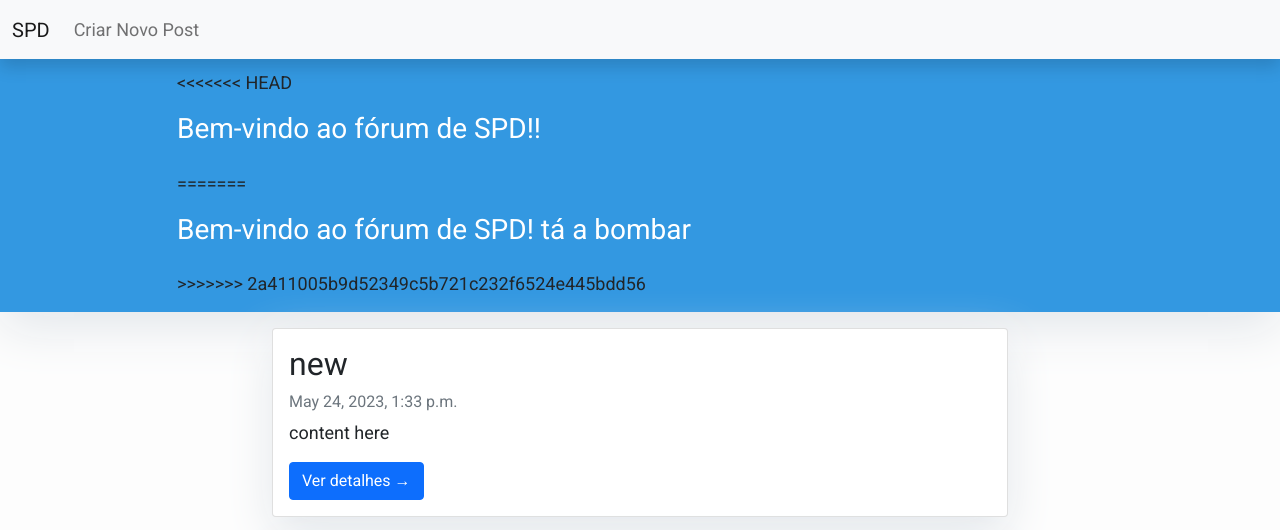
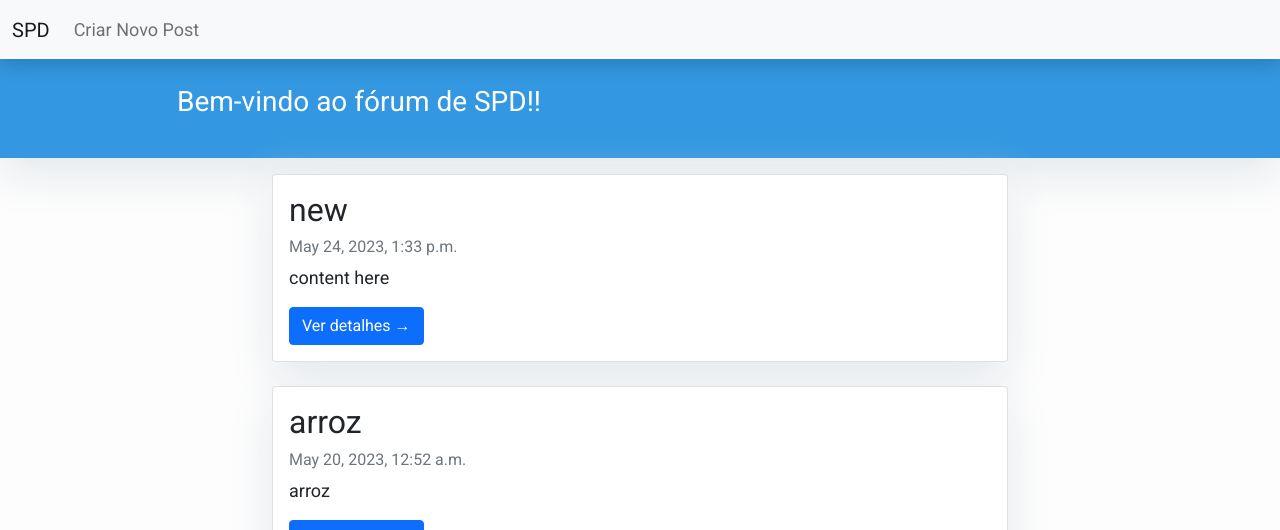
Before and after one commit to J0rgeM/SPD_Django, a Django app: page / in a window 1280 px wide. Shown: the top 530 px of the page. Run offline with Django 4.2, Linux system fonts and the light colour scheme; data comes from the database, SQL or seed files in the repository.

Commit message:
Mensagem forum

```diff
--- a/templates/index.html
+++ b/templates/index.html
@@ -23,11 +23,7 @@
         <div class="row">
             <div class="col-md-8 col-md-10 mx-auto">
                 <div class="site-heading">
-<<<<<<< HEAD
                     <h3 class="site-heading my-4 mt-3 text-white">Bem-vindo ao fórum de SPD!!</h3>
-=======
-                    <h3 class="site-heading my-4 mt-3 text-white">Bem-vindo ao fórum de SPD! tá a bombar</h3>
->>>>>>> 2a411005b9d52349c5b721c232f6524e445bdd56
                 </div>
             </div>
         </div>
```
